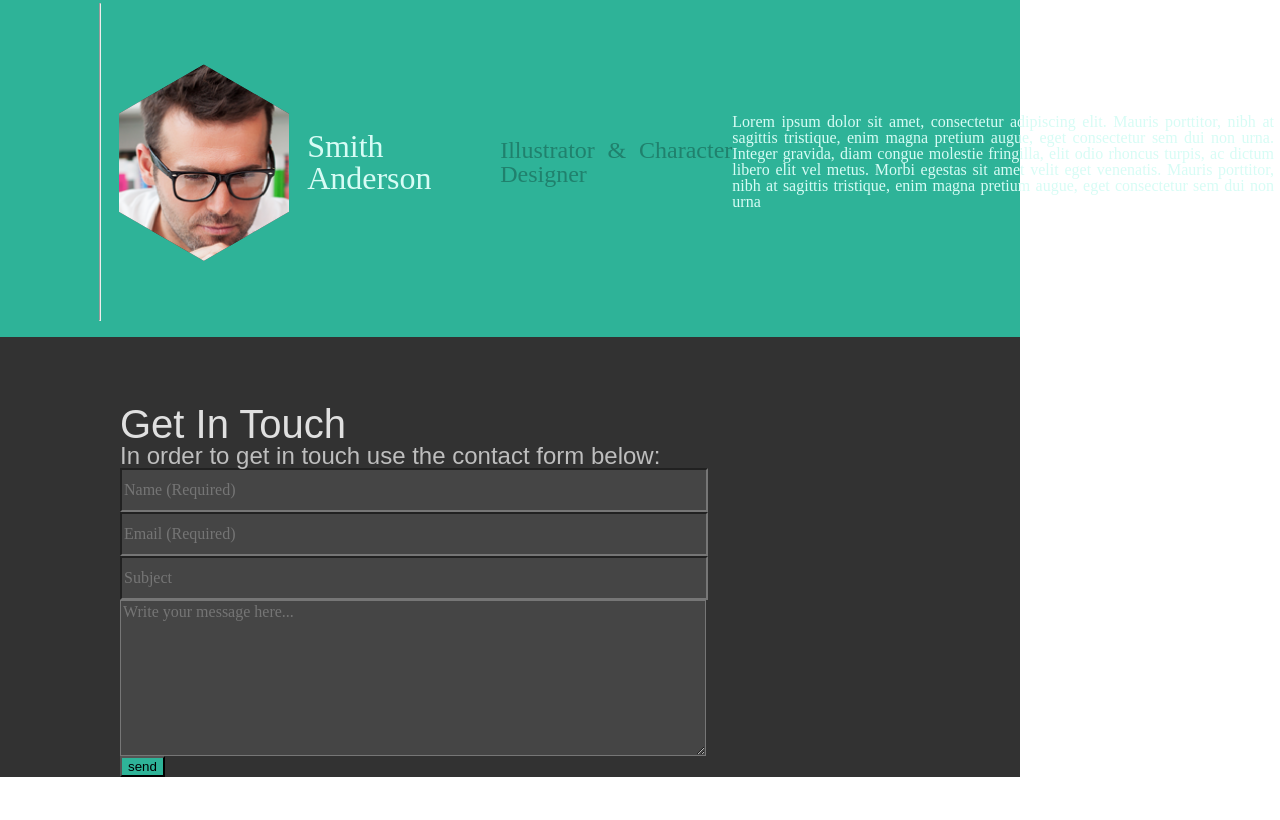
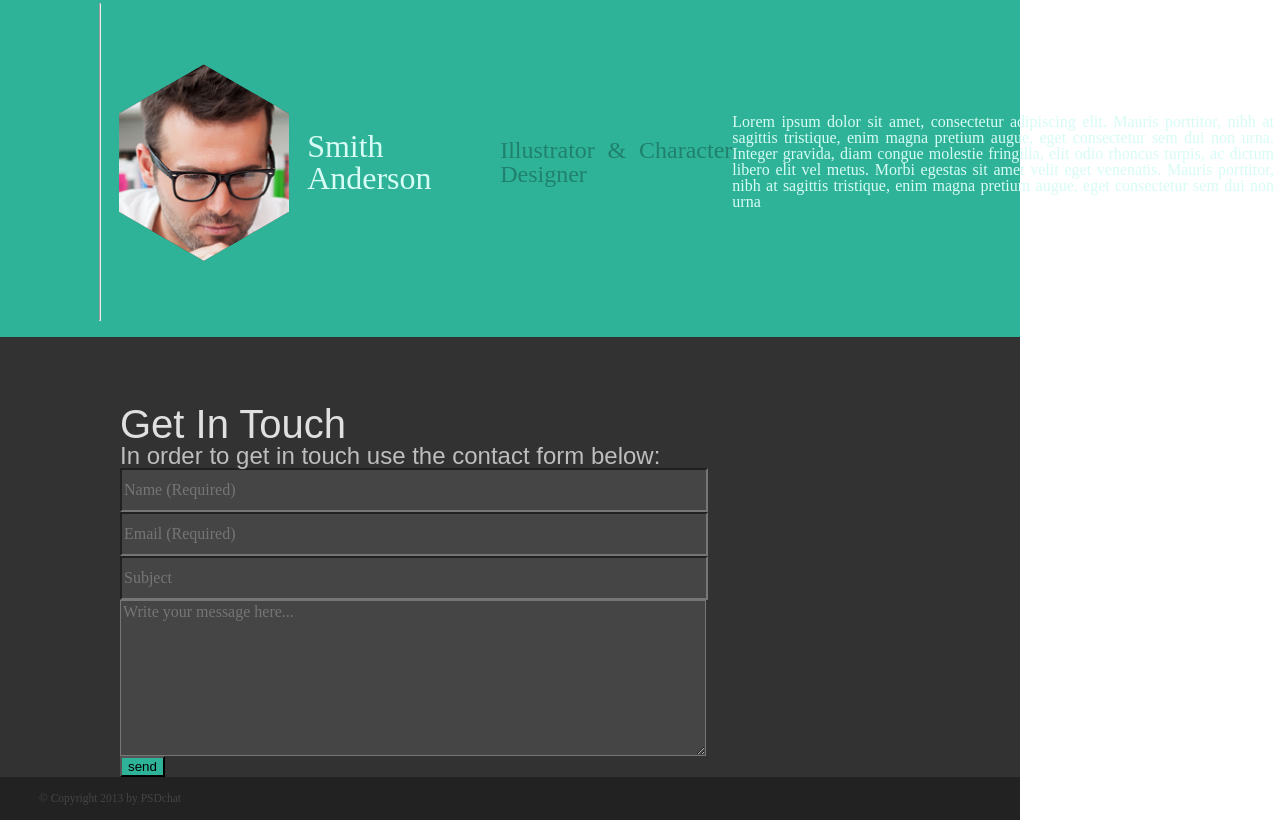
Before and after one commit to oksanastoma/hexal, a plain HTML site: page index.html in a window 1280 px wide. Shown: the part 900-1720 px from the top of the page. Before the commit the page ends 1677 px from the top, so only its background shows below. Drawn offline with Linux system fonts and the light colour scheme.

Commit message:
add footer

```diff
--- a/index.html
+++ b/index.html
@@ -81,7 +81,8 @@
 </main>
         <!--END MAIN-->
         <!--FOOTER-->
-        <footer id="footer">
+        <footer id="footer" class="footer-copyright">
+        © Copyright 2013 by PSDchat
         </footer>
         <!--END FOOTER-->
 
--- a/styles/style.css
+++ b/styles/style.css
@@ -191,3 +191,16 @@ h1 {
     justify-content: center;
     flex-wrap: nowrap;
 }
+
+.footer-copyright{
+    display: flex;
+    align-items: center;
+    padding-left: 39px;
+    font-family: 'MavenProRegular', AdobeInvisFont, MyriadPro-Regular;
+    font-size: 8.65655pt;
+    color: rgba(69, 69, 69, 255);
+    text-align: justify;
+    background-color: #222222;
+    width: 981px;
+    height: 43px;
+}
```
